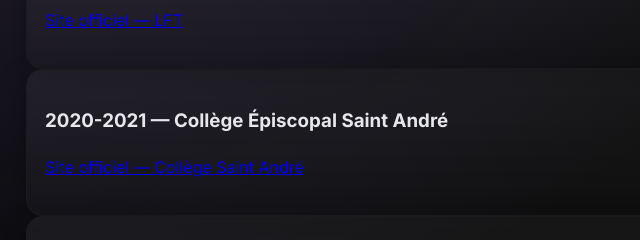
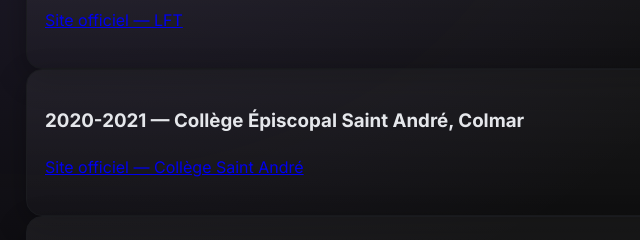
Before and after one commit to JPAVV/PORTFOLIO, a plain HTML site: page index.html in a window 1280 px wide. Shown: the part 869-1109 px from the top of the page, 84-724 px from the left. Drawn offline with Linux system fonts and the light colour scheme.

Commit message:
Update index.html

```diff
--- a/index.html
+++ b/index.html
@@ -58,7 +58,7 @@
             <p class="muted"><a href="https://www.egd.mg/" target="_blank" rel="noopener noreferrer">Site officiel — LFT</a></p>
           </article>
           <article class="card reveal">
-            <h3>2020-2021 — Collège Épiscopal Saint André</h3>
+            <h3>2020-2021 — Collège Épiscopal Saint André, Colmar</h3>
             <p class="muted"><a href="https://st-andre.com/" target="_blank" rel="noopener noreferrer">Site officiel — Collège Saint André</a></p>
           </article>
           <article class="card reveal">
@@ -218,4 +218,5 @@
 
   <script src="script.js"></script>
 </body>
+
 </html>
```
